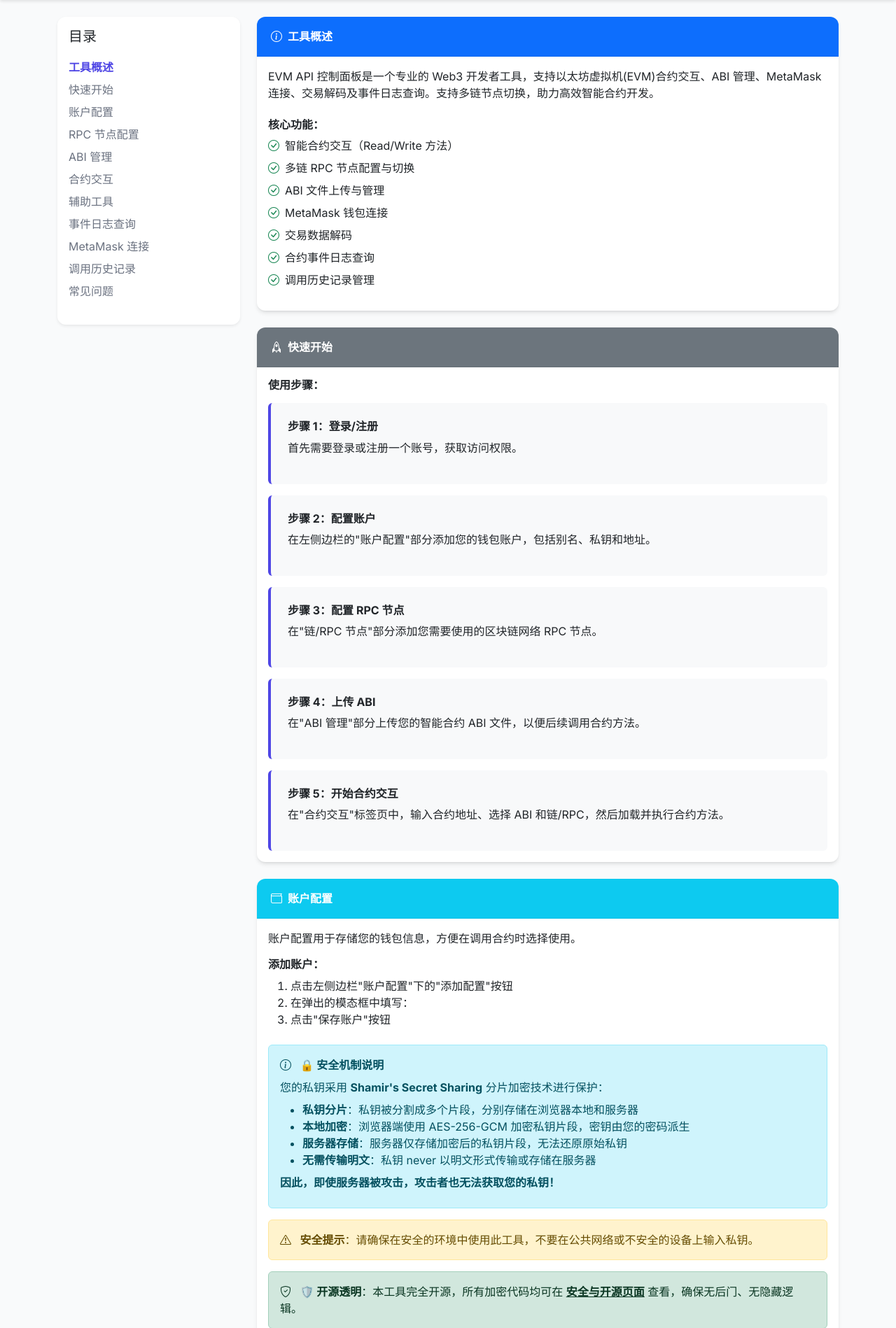
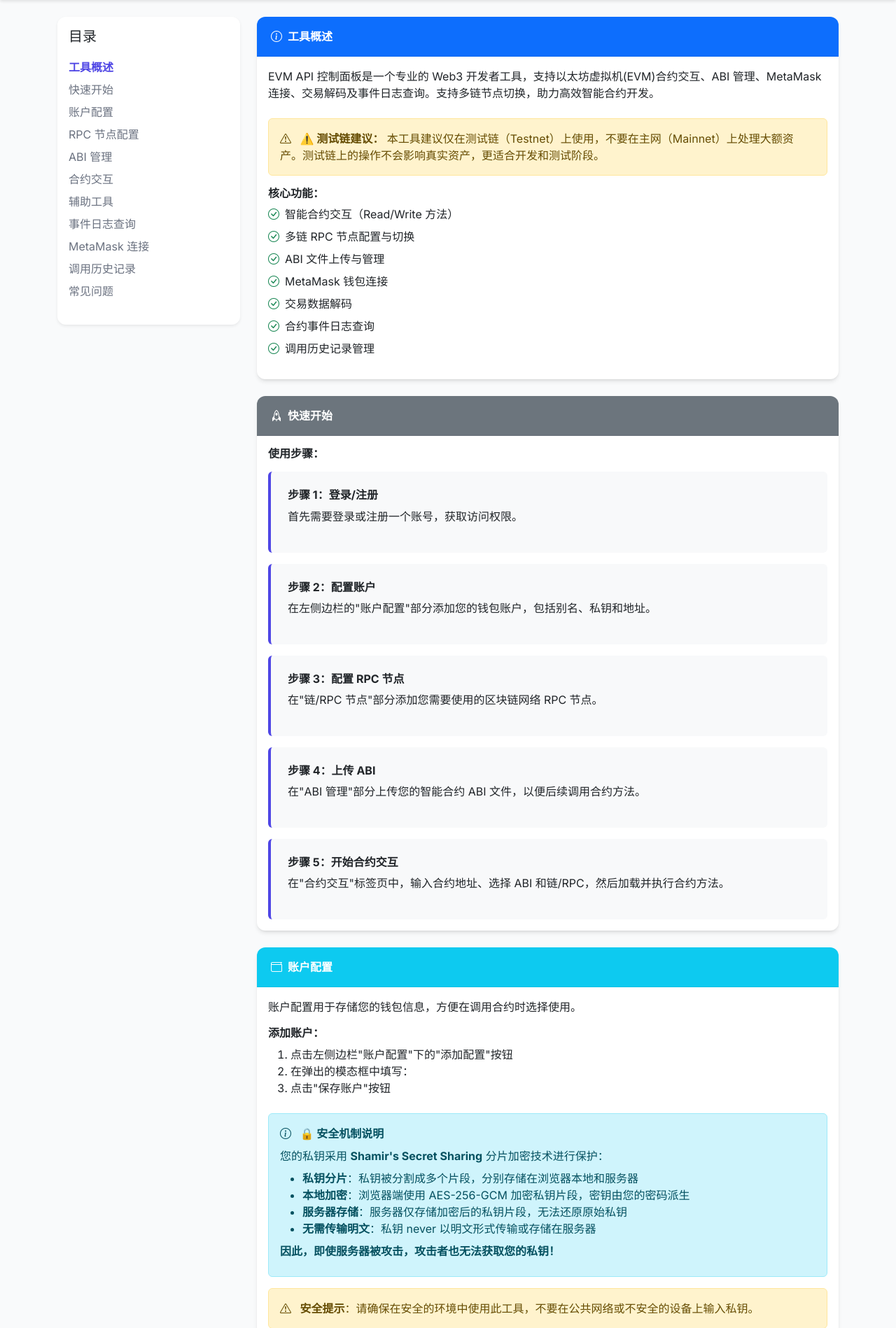
Before and after one commit to xiaoqi1998/evm_consle, a Flask app: page /usage in a window 1280 px wide. Shown: the part 65-1963 px from the top of the page at 70% size. Run offline with Flask 3, Linux system fonts and the light colour scheme.

Commit message:
docs: 在使用说明页面添加测试链建议警告

```diff
--- a/templates/usage.html
+++ b/templates/usage.html
@@ -173,6 +173,12 @@
                     </div>
                     <div class="card-body">
                         <p class="mb-4" data-i18n="overview_desc">EVM API 控制面板是一个专业的 Web3 开发者工具，支持以太坊虚拟机(EVM)合约交互、ABI 管理、MetaMask 连接、交易解码及事件日志查询。支持多链节点切换，助力高效智能合约开发。</p>
+
+                        <div class="alert alert-warning" role="alert">
+                            <i class="bi bi-exclamation-triangle me-2"></i>
+                            <strong>⚠️ 测试链建议：</strong>
+                            <span data-i18n="testnet_advice">本工具建议仅在测试链（Testnet）上使用，不要在主网（Mainnet）上处理大额资产。测试链上的操作不会影响真实资产，更适合开发和测试阶段。</span>
+                        </div>
 
                         <h6 class="fw-bold mb-2" data-i18n="core_features">核心功能：</h6>
                         <ul class="list-unstyled">
```
